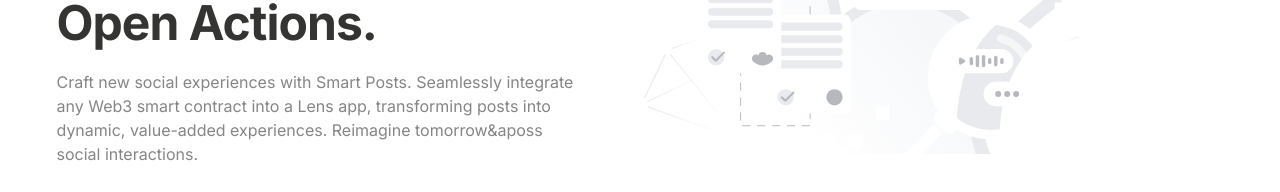
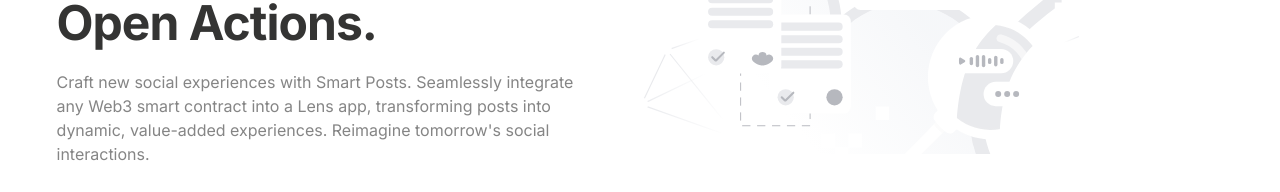
Before and after one commit to lens-protocol/open-actions-directory, a Next.js app: page / in a window 1280 px wide. Shown: the part 220-412 px from the top of the page. Built offline with nearby package versions, Linux system fonts and the light colour scheme.

Commit message:
fixed apostrophe

```diff
--- a/app/page.tsx
+++ b/app/page.tsx
@@ -76,7 +76,7 @@ export default function Home() {
              font-[400]
              '
           >
-          Craft new social experiences with Smart Posts. Seamlessly integrate any Web3 smart contract into a Lens app, transforming posts into dynamic, value-added experiences. Reimagine tomorrow&aposs social interactions.
+          Craft new social experiences with Smart Posts. Seamlessly integrate any Web3 smart contract into a Lens app, transforming posts into dynamic, value-added experiences. Reimagine tomorrow&apos;s social interactions.
           </p>
           <p
             className='
@@ -86,7 +86,7 @@ export default function Home() {
             font-[400]
             '
           >
-            Craft new social experiences with Smart Posts. Seamlessly integrate any Web3 smart contract into a Lens app, transforming posts into dynamic, value-added experiences. Reimagine tomorrow&aposs social interactions.
+            Craft new social experiences with Smart Posts. Seamlessly integrate any Web3 smart contract into a Lens app, transforming posts into dynamic, value-added experiences. Reimagine tomorrow&apos;s social interactions.
           </p>
           <div className='mt-7 flex'>
             <Link
```
